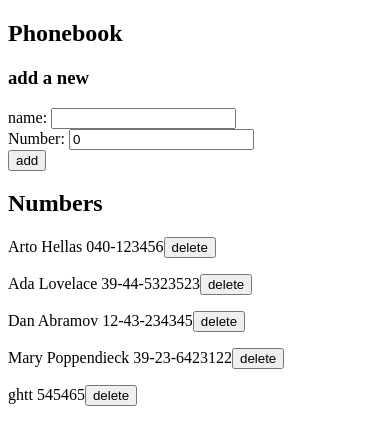
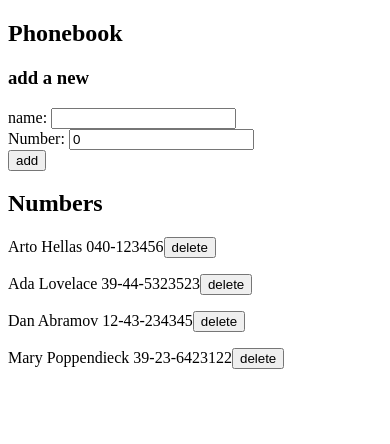
Before and after one commit to Kakashi398/part-2, a React (Create React App) app in the folder phonebook/: page / in a window 390 px wide. Shown: the top 444 px of the page. Built offline with nearby package versions, Linux system fonts and the light colour scheme; data requests are answered from the project's data file; the HTML template or start-up script is replaced by a standard one.

Commit message:
2.17: Phonebook step9

```diff
--- a/phonebook/db.json
+++ b/phonebook/db.json
@@ -19,11 +19,6 @@
       "name": "Mary Poppendieck",
       "number": "39-23-6423122",
       "id": 4
-    },
-    {
-      "name": "ghtt",
-      "number": "545465",
-      "id": 5
     }
   ]
 }
--- a/phonebook/src/App.js
+++ b/phonebook/src/App.js
@@ -61,6 +61,13 @@ const App =() => {
     console.log(event.target.value);
   }
 
+  const handleDelete = (id, name) => {
+    if(window.confirm(`do you want to delete ${name}`)) {
+      NumberService
+    .remove(id)
+    }
+  }
+
   const nameToShow = persons
   ? persons
   : persons.filter(person=> person.important === true)
@@ -81,7 +88,7 @@ const App =() => {
 
       <h2>Numbers</h2>
 
-    <Persons nameToShow={nameToShow} />
+    <Persons nameToShow={nameToShow} remove={handleDelete} />
     </div>
   )
 }
--- a/phonebook/src/components/Persons.js
+++ b/phonebook/src/components/Persons.js
@@ -1,11 +1,11 @@
 import React from "react";
 
-const Persons = ({nameToShow}) => {
+const Persons = ({nameToShow, remove}) => {
     return(
         <div >
         {nameToShow.map(person =>
         <p key={person.name}> {person.name} {person.number}
-        <button>delete</button>
+        <button onClick = {() => remove(person.id, person.name)} >delete</button>
         </p>)}
       </div>
     )
--- a/phonebook/src/services/Numbers.js
+++ b/phonebook/src/services/Numbers.js
@@ -26,4 +26,5 @@ const remove = (id) => {
    return request.then(response => response.data)
 }
 
+
 export default {getAll, create, update, remove}
```
